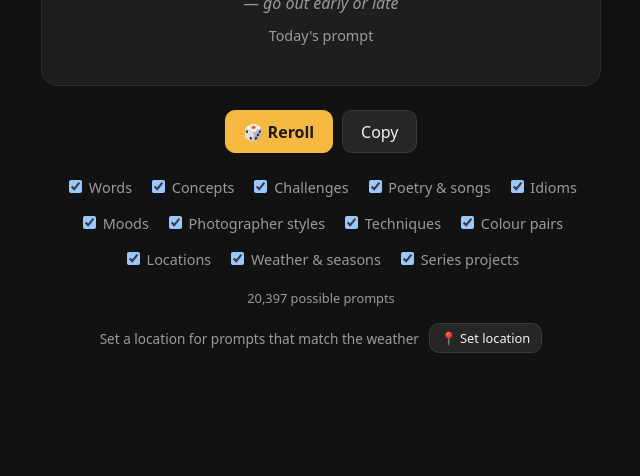
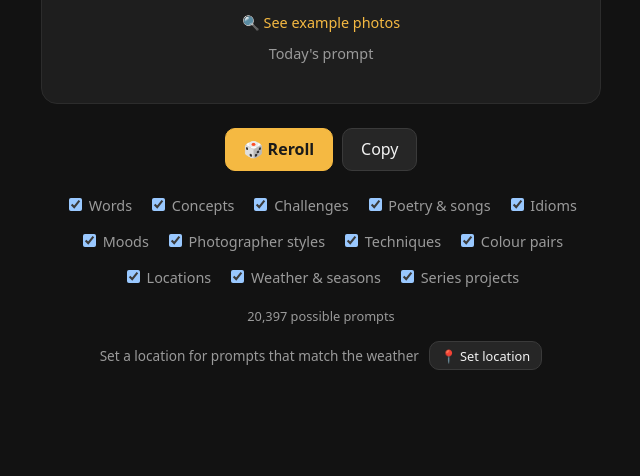
Before and after one commit to evomedia247/photojournal, a plain HTML site: page index.html in a window 1280 px wide. Shown: the part 324-800 px from the top of the page, without its empty margins (319-959 px from the left). Drawn offline with Linux system fonts and the light colour scheme.

Commit message:
Add Google Images example link to prompts
Co-authored-by: Copilot <223556219+Copilot@users.noreply.github.com>

```diff
--- a/app.js
+++ b/app.js
@@ -7,6 +7,7 @@ const els = {
   source: document.getElementById("source"),
   tipsTitle: document.getElementById("tips-title"),
   tips: document.getElementById("tips"),
+  examples: document.getElementById("examples"),
   note: document.getElementById("note"),
   count: document.getElementById("count"),
   weather: document.getElementById("weather"),
@@ -69,6 +70,16 @@ let current = null;
 let viewingDaily = true;
 
 const promptKey = (p) => `${p.type}|${p.text}`;
+
+// Google Images search for example photos of the current prompt.
+function examplesUrl(prompt) {
+  const subject = prompt.text
+    .replace(/^In the style of /, "")
+    .replace(/^Song: /, "")
+    .replace(/[“”]/g, "");
+  const query = prompt.type === "Style" ? `${subject} photography style` : `${subject} photography`;
+  return `https://www.google.com/search?tbm=isch&q=${encodeURIComponent(query)}`;
+}
 
 function remember(prompt) {
   const key = promptKey(prompt);
@@ -239,6 +250,7 @@ function render() {
   els.prompt.textContent = current.text;
   els.source.textContent = current.source ? `— ${current.source}` : "";
   els.tipsTitle.hidden = !current.tips;
+  els.examples.href = examplesUrl(current);
   els.tips.replaceChildren(
     ...(current.tips || []).map((tip) => Object.assign(document.createElement("li"), { textContent: tip })),
   );
--- a/index.html
+++ b/index.html
@@ -16,6 +16,7 @@
       <p id="source" class="source"></p>
       <p id="tips-title" class="tips-title" hidden>The look</p>
       <ul id="tips" class="tips"></ul>
+      <a id="examples" class="examples" target="_blank" rel="noopener noreferrer">🔍 See example photos</a>
       <p id="note" class="note"></p>
     </section>
 
--- a/style.css
+++ b/style.css
@@ -95,6 +95,16 @@ main {
   max-width: 30rem;
   list-style: none;
 }
+
+.examples {
+  display: inline-block;
+  margin: 0.25rem 0 0.75rem;
+  color: var(--accent);
+  font-size: 0.9rem;
+  text-decoration: none;
+}
+
+.examples:hover { text-decoration: underline; }
 
 .tips:empty { display: none; }
 
```
